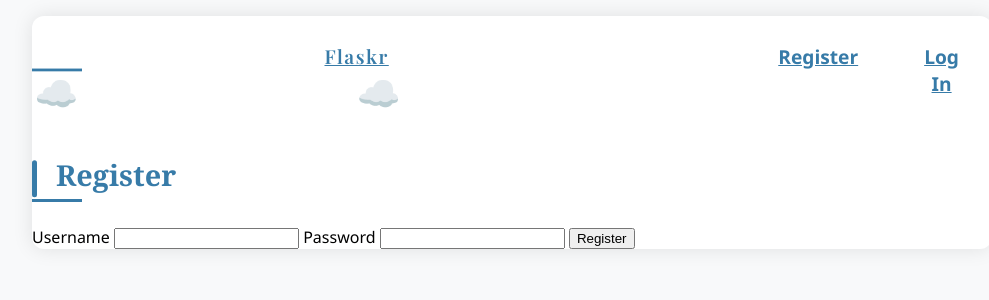
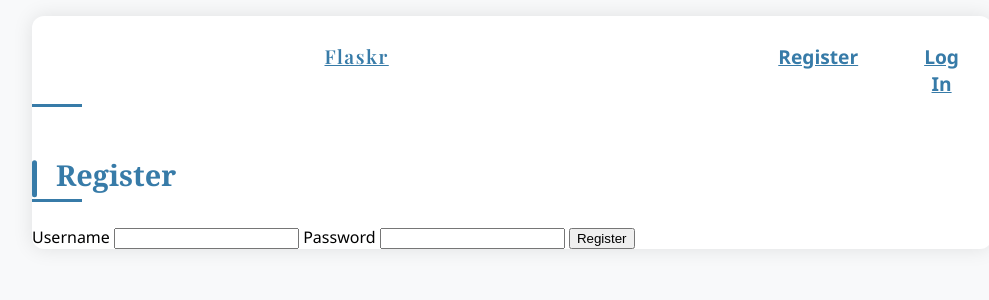
Before and after one commit to HillkirkLautaro/flaskR, a Flask app: page /auth/register in a window 1280 px wide. Shown: the top 300 px of the page, without its empty margins (128-1117 px from the left). Run offline with Flask 3, Linux system fonts and the light colour scheme.

Commit message:
Update styles.css

```diff
--- a/flaskr/static/styles.css
+++ b/flaskr/static/styles.css
@@ -65,25 +65,6 @@ nav h1 {
     transition: all 0.4s cubic-bezier(0.175, 0.885, 0.32, 1.275);
     text-align: center;
     width: 100%;
-}
-
-nav h1::before {
-  content: '☁️';
-  position: absolute;
-  top: 50%;
-  transform: translateY(-50%);
-  animation: cloudFloat 3s ease-in-out infinite;
-  z-index: 1;
-}
-
-nav h1::after  {
-  content: '☁️';
-  position: absolute;
-  right: 0;
-  top: 50%;
-  transform: translateY(-50%);
-  animation: cloudFloat 3s ease-in-out infinite;
-  z-index: 1;
 }
 
 @keyframes cloudFloat {
```
